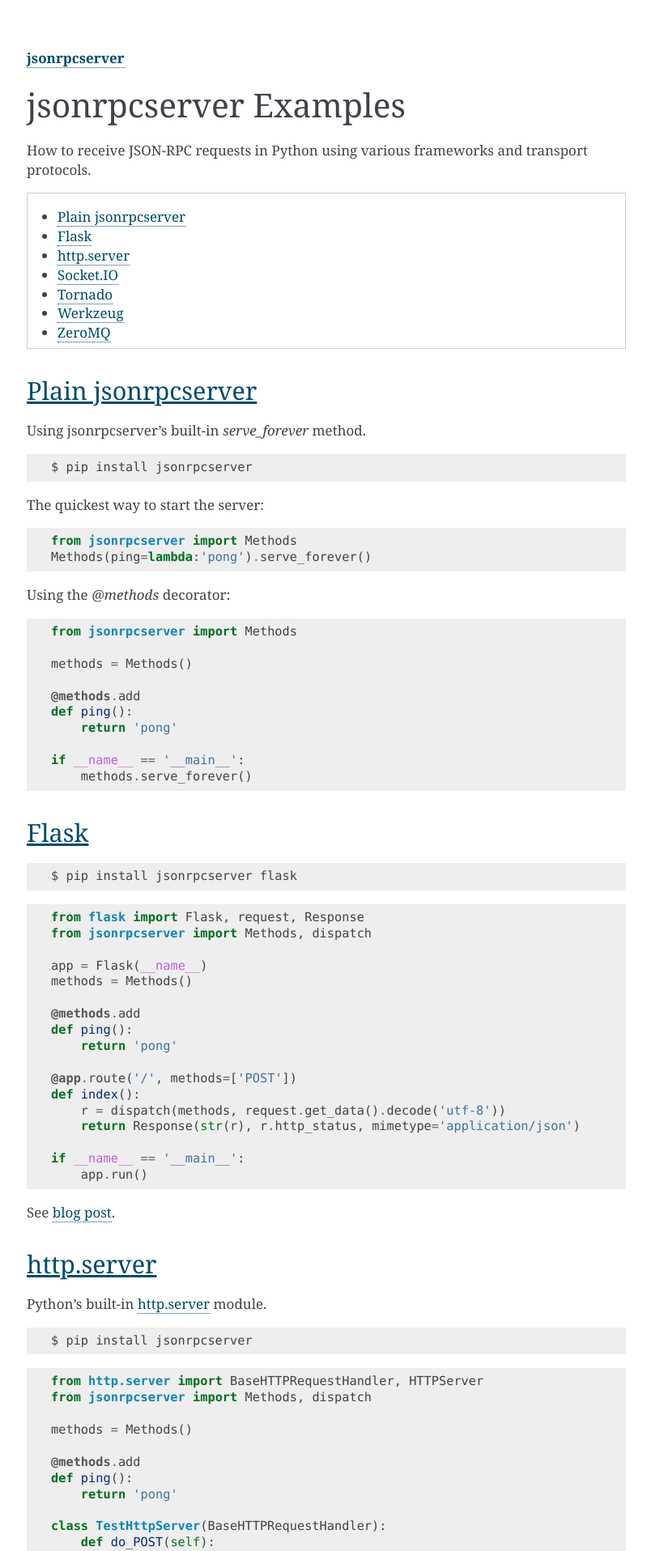
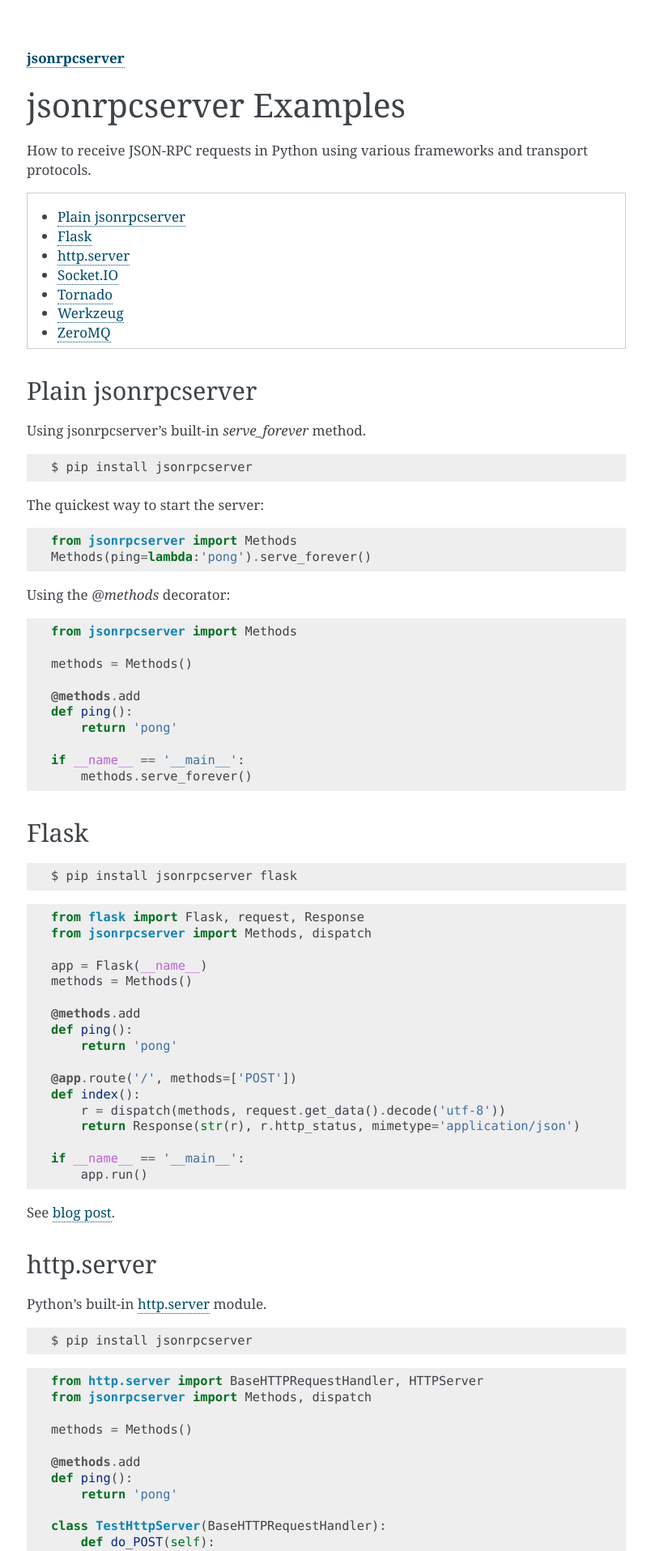
Before and after one commit to explodinglabs/jsonrpcserver, a Sphinx documentation site: the page built from doc/examples.rst, in a window 1280 px wide. Shown: the top 1916 px of the page at 81% size, without its empty margins (237-1041 px from the left). Built offline with Sphinx 7.4.7, drawn with Linux system fonts in a browser that asks for light colours.

Commit message:
Stop headings from appearing as links

```diff
--- a/doc/_static/custom.css
+++ b/doc/_static/custom.css
@@ -1,8 +1,5 @@
-div.tip {
-  background-color: #d0e0f7;
-  border: 1px solid #a0d0f0;
+/* Stop headings from appearing as links when 'contents' is used */
+h2 a {
+    color: inherit;
+    text-decoration: none;
 }
-
-dl.class dt code.descname{
-  margin-bottom: 0.5em;
-}
```
